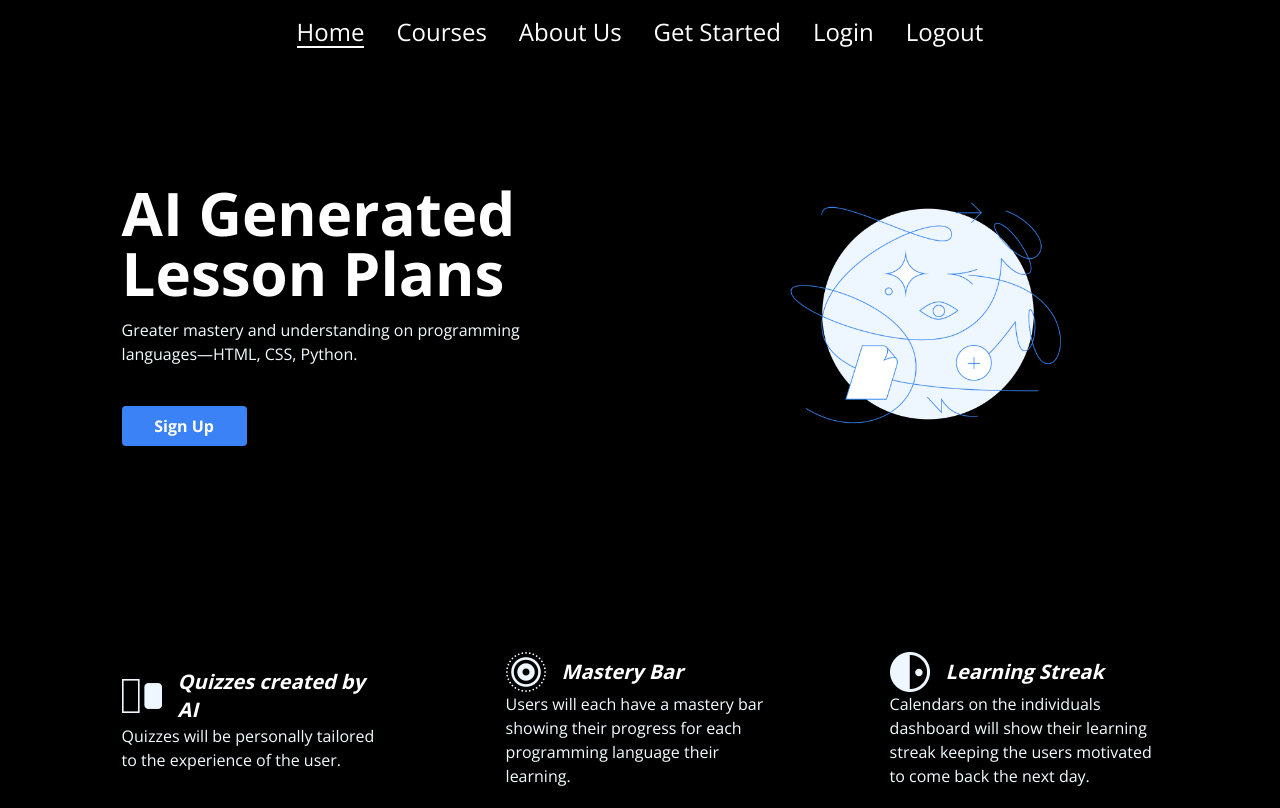
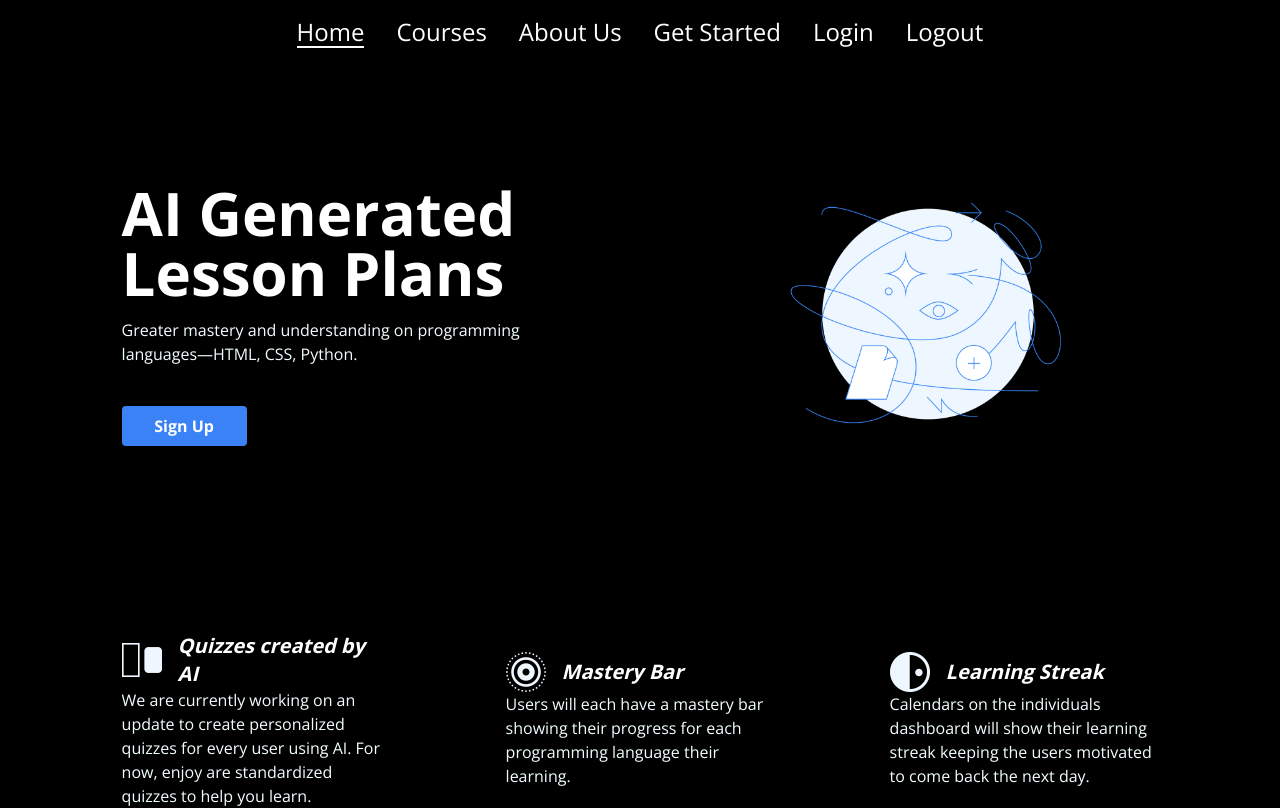
Before and after one commit to ConnorWhite9/learning-resource-app, a React (Vite) app in the folder client/: page / in a window 1280 px wide. Shown: the top 808 px of the page. Built offline with nearby package versions, Linux system fonts and the light colour scheme.

Commit message:
Update Features.jsx
Info update on quiz makeup

```diff
--- a/client/src/components/Features.jsx
+++ b/client/src/components/Features.jsx
@@ -13,7 +13,7 @@ function Features() {
               </h3>
             </div>
             <p className="text-[#F2FDFF] text-[16px]">
-              Quizzes will be personally tailored to the experience of the user.
+              We are currently working on an update to create personalized quizzes for every user using AI. For now, enjoy are standardized quizzes to help you learn.
             </p>
           </div>
         </div>
```
